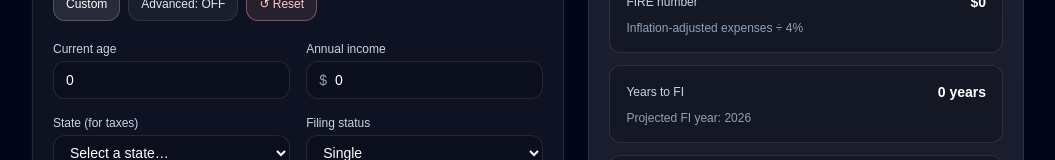
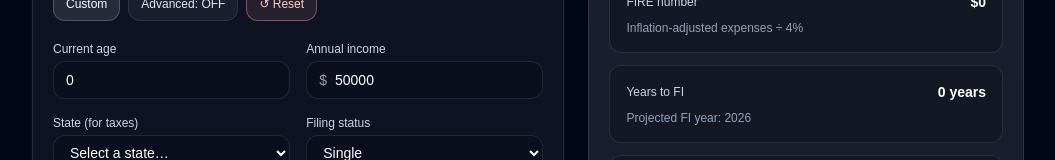
Before and after one commit to unmovedrooted/relocation-by-numbers, a Next.js app: page /fire-with-50k-salary in a window 1280 px wide. Shown: the part 252-412 px from the top of the page, without its empty margins (112-1167 px from the left). Built offline with nearby package versions, Linux system fonts and the light colour scheme.

Commit message:
Fix FireCalculator initialIncome prop

```diff
--- a/src/components/FireCalculator.tsx
+++ b/src/components/FireCalculator.tsx
@@ -14,6 +14,10 @@ import {
 import { STATES, type StateCode } from "@/lib/states";
 import { findCity } from "@/lib/cities";
 import { estimateNetAnnual, effectiveTaxRatePct, type FilingStatus } from "@/lib/tax";
+
+type FireCalculatorProps = {
+  initialIncome?: number;
+};
 
 type Preset = "custom" | "lean" | "fat";
 
@@ -516,8 +520,13 @@ function downloadFireCardImage(opts: {
   a.click();
 }
 
-export default function FireCalculator() {
-  const [inputs, setInputs] = useState<Inputs>(DEFAULT_INPUTS);
+export default function FireCalculator({
+  initialIncome = 0,
+}: FireCalculatorProps) {
+const [inputs, setInputs] = useState<Inputs>(() => ({
+  ...DEFAULT_INPUTS,
+  income: initialIncome,
+}));
 
   const annualExp = useMemo(() => annualExpenses(inputs), [inputs.expensesMonthly]);
 
```
